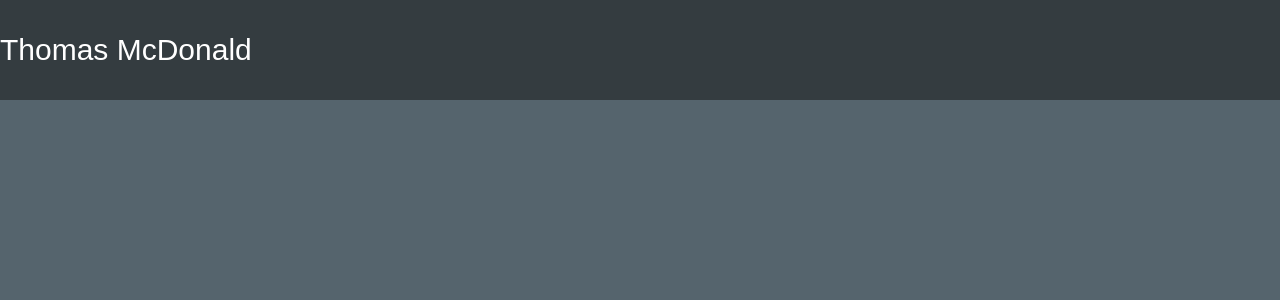
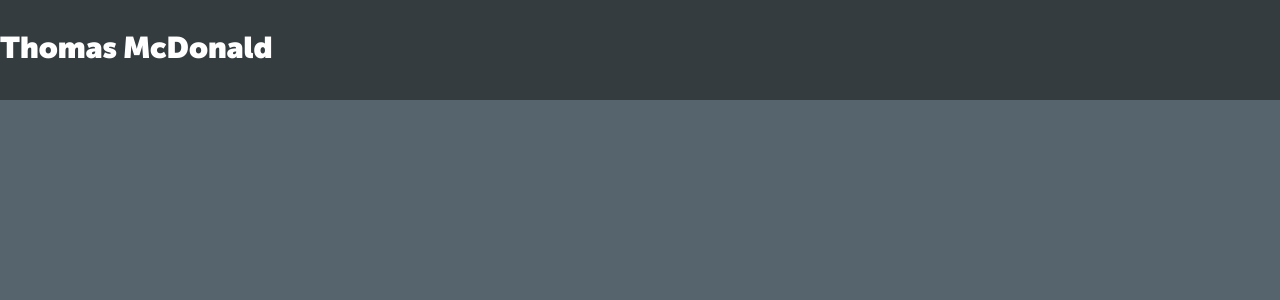
Before and after one commit to TMcDonald98/Personal-Site, a React (Create React App) app: page / in a window 1280 px wide. Shown: the top 300 px of the page. Built offline with nearby package versions, Linux system fonts and the light colour scheme.

Commit message:
added font

```diff
--- a/package.json
+++ b/package.json
@@ -3,8 +3,8 @@
   "version": "0.1.0",
   "private": true,
   "dependencies": {
-    "react": "^16.8.6",
-    "react-dom": "^16.8.6",
+    "react": "^16.13.1",
+    "react-dom": "^16.13.1",
     "react-scripts": "3.0.1"
   },
   "scripts": {
--- a/src/App.css
+++ b/src/App.css
@@ -10,7 +10,7 @@
 
 .Title {
   font-size: 30px;
-  font-family: 'Khanaya', sans-serif;
+  font-family: 'MuseoSans', 'Khanaya', sans-serif;
   color: white;
   align-self: center;
   justify-self: end;
--- a/src/index.css
+++ b/src/index.css
@@ -1,3 +1,8 @@
+@font-face {
+  font-family: 'MuseoSans';
+  src: local('MuseoSans'), url(./fonts/MuseoSansDisplay-Black.ttf) format('truetype');
+}
+
 body {
   margin: 0;
   font-family: -apple-system, BlinkMacSystemFont, "Segoe UI", "Roboto", "Oxygen",
--- a/src/index.js
+++ b/src/index.js
@@ -3,6 +3,7 @@ import ReactDOM from 'react-dom';
 import './index.css';
 import App from './App';
 import * as serviceWorker from './serviceWorker';
+import '.fonts/MuseoSansDisplay-Black.ttf'
 
 ReactDOM.render(<App />, document.getElementById('root'));
 
```
Also changed, not shown: src/Fonts/MuseoSansDisplay-Black.ttf (added), 1 other file (tests, documents, lock files or other folders).
